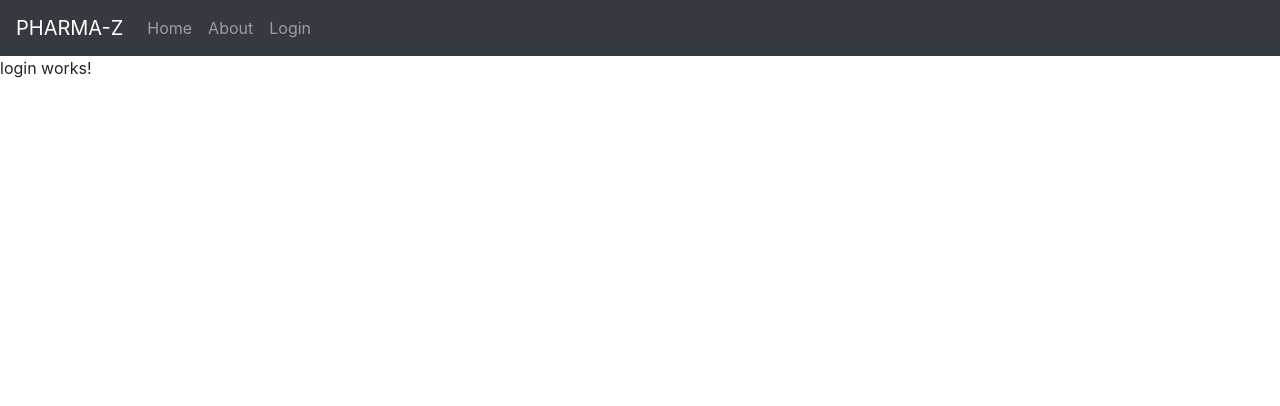
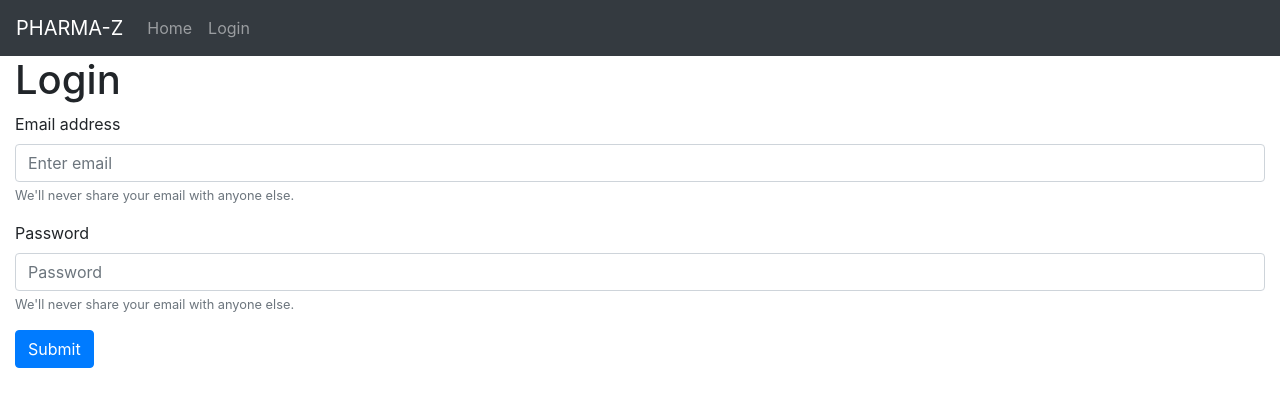
Before and after one commit to Mohsin060208/AngularApp, an Angular app in the folder myAngularApp/: page /login in a window 1280 px wide. Shown: the top 406 px of the page. Built offline with nearby package versions, Linux system fonts and the light colour scheme.

Commit message:
LoginForm shown

```diff
--- a/myAngularApp/src/app/about/about.component.html
+++ b/myAngularApp/src/app/about/about.component.html
@@ -11,7 +11,7 @@
       medical students, patients, general public or anyone curious about medicines.
 
   </p>
-  <a [routerLink]="['']">Back To Home</a>
+  <a [routerLink]="['/home']">Back To Home</a>
 </div>
   <nav class="navbar navbar-expand navbar-dark bg-dark">
     </nav>
--- a/myAngularApp/src/app/app-routing.module.ts
+++ b/myAngularApp/src/app/app-routing.module.ts
@@ -5,6 +5,7 @@
 import { HomeComponent } from './home/home.component';
 
 const routes: Routes = [
+  { path: '', pathMatch: 'full', redirectTo: 'home'},
   { path: 'home', component: HomeComponent},
   { path: 'about', component:  AboutComponent},
   { path: 'login', component:  LoginComponent},
--- a/myAngularApp/src/app/app.component.html
+++ b/myAngularApp/src/app/app.component.html
@@ -10,9 +10,6 @@
           <a class="nav-link" href="#" [routerLink]="['/home']">Home</a>
       </li>
       <li class="nav-item">
-          <a class="nav-link" href="#" [routerLink]="['/about']">About</a>
-      </li>
-      <li class="nav-item">
         <a class="nav-link" href="#" [routerLink]="['/login']">Login</a>
     </li>
       </ul>
--- a/myAngularApp/src/app/login/login.component.css
+++ b/myAngularApp/src/app/login/login.component.css
@@ -0,0 +1,7 @@
+.ng-valid[required], .ng-valid.required  {
+    border-left: 5px solid #42A948; /* green */
+  }
+
+  .ng-invalid:not(form)  {
+    border-left: 5px solid #a94442; /* red */
+  }
--- a/myAngularApp/src/app/login/login.component.html
+++ b/myAngularApp/src/app/login/login.component.html
@@ -1,3 +1,18 @@
-<p>
-  login works!
-</p>
+<div class="container-fluid">
+  <h1>Login</h1>
+<form>
+  <div class="form-group">
+    <label for="exampleInputEmail1">Email address</label>
+    <input type="email" class="form-control" id="email" aria-describedby="emailHelp" placeholder="Enter email" required>
+    <small id="emailHelp" class="form-text text-muted">We'll never share your email with anyone else.</small>
+  </div>
+  <div class="form-group">
+    <label for="exampleInputPassword1">Password</label>
+    <input type="password" class="form-control" id="pass" placeholder="Password" required>
+    <small id="emailHelp" class="form-text text-muted">We'll never share your email with anyone else.</small>
+  </div>
+
+  <a type="submit" class="btn btn-primary" href="#" [routerLink]="['/about']">Submit</a>
+</form>
+</div>
+<router-outlet></router-outlet>
--- a/myAngularApp/src/app/login/login.component.ts
+++ b/myAngularApp/src/app/login/login.component.ts
@@ -5,11 +5,10 @@
   templateUrl: './login.component.html',
   styleUrls: ['./login.component.css']
 })
-export class LoginComponent implements OnInit {
+export class LoginComponent {
 
-  constructor() { }
-
-  ngOnInit() {
-  }
-
+  email = "abc@outlook.com";
+  pass = "12439";
+  submitted = false;
+  onSubmit() { this.submitted = true; }
 }
```
Also changed, not shown: myAngularApp/src/styles.css.
